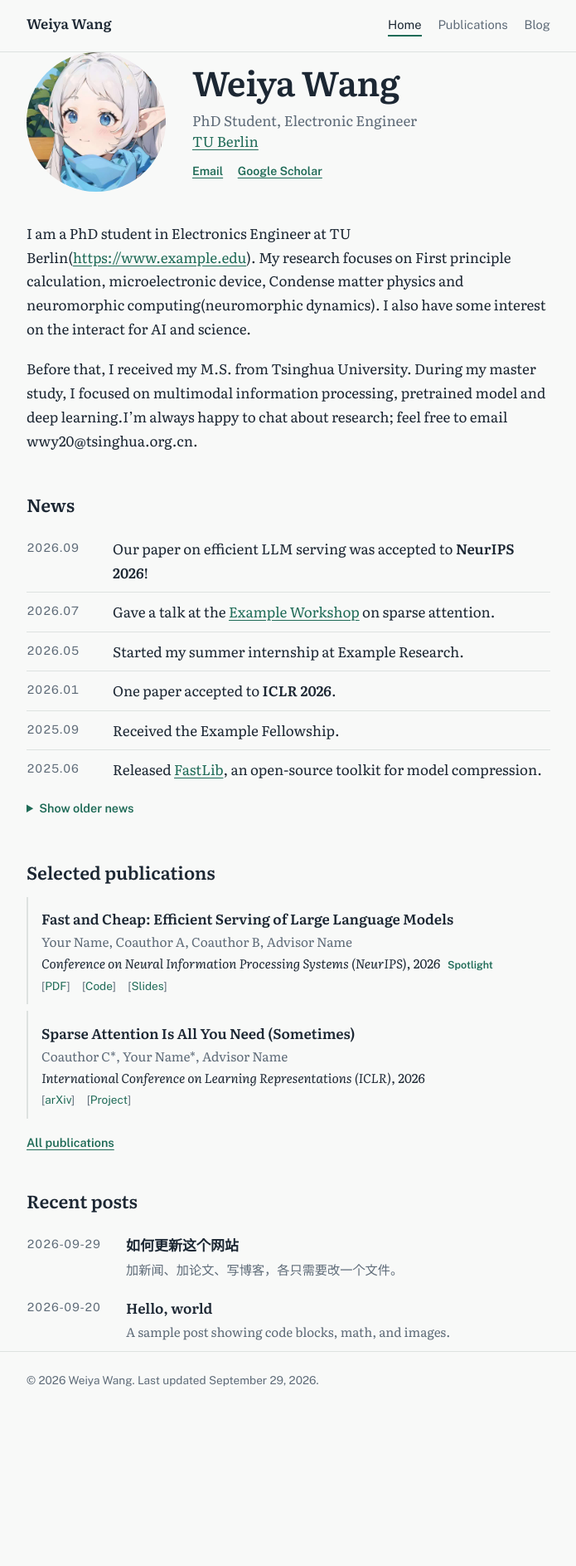
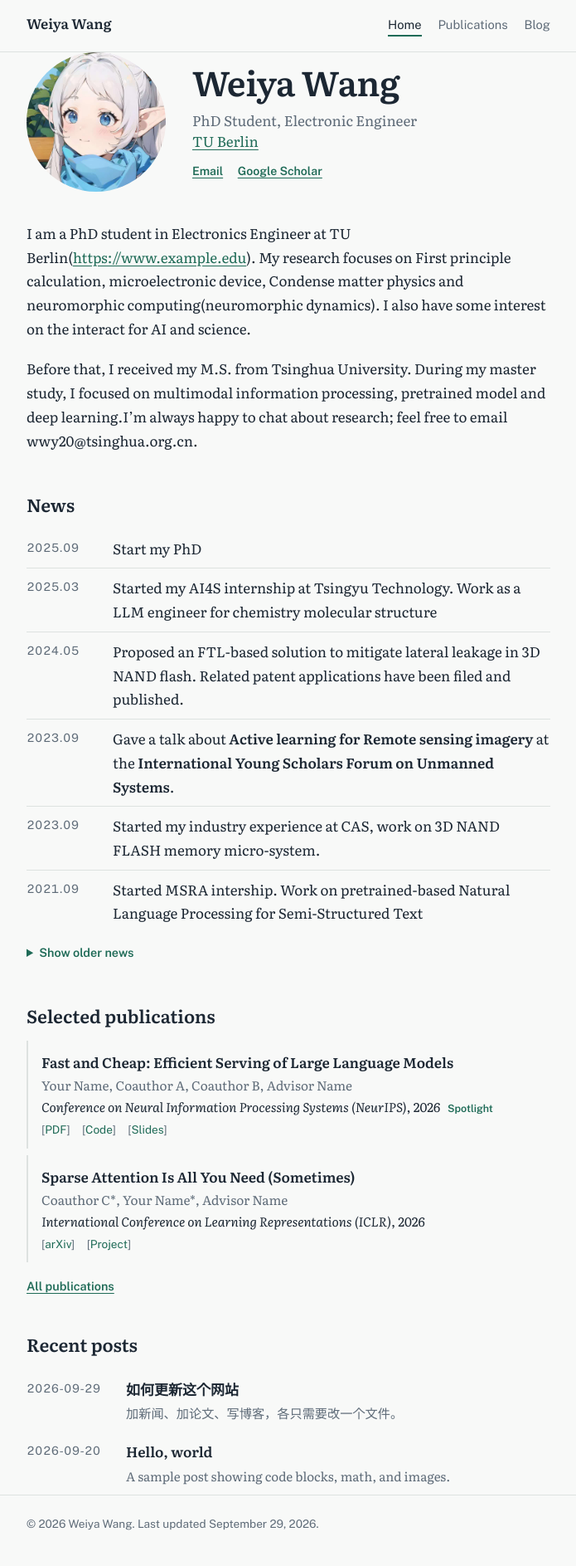
Before and after one commit to wwy2020211/wwy2020211.github.io, a Jekyll site: the page built from index.md, in a window 1280 px wide. Shown: the whole page at 83% size, without its empty margins (292-987 px from the left). Built offline with Jekyll 4.4.1, drawn with Linux system fonts in a browser that asks for light colours; before the commit the page ends 1713 px from its top, so only the background shows below that.

Commit message:
Update news.yml

```diff
--- a/_data/news.yml
+++ b/_data/news.yml
@@ -1,15 +1,15 @@
 # 新闻：最新的写在最上面。text 里可以用 Markdown（链接、加粗）
-- date: "2026.09"
-  text: Our paper on efficient LLM serving was accepted to **NeurIPS 2026**!
-- date: "2026.07"
-  text: Gave a talk at the [Example Workshop](https://example.com) on sparse attention.
-- date: "2026.05"
-  text: Started my summer internship at Example Research.
-- date: "2026.01"
-  text: One paper accepted to **ICLR 2026**.
 - date: "2025.09"
-  text: Received the Example Fellowship.
-- date: "2025.06"
-  text: Released [FastLib](https://github.com/yourname/fastlib), an open-source toolkit for model compression.
-- date: "2024.09"
-  text: Started my PhD at Your University.
+  text: Start my PhD
+- date: "2025.03"
+  text: Started my AI4S internship at Tsingyu Technology. Work as a LLM engineer for chemistry molecular structure
+- date: "2024.05"
+  text: Proposed an FTL-based solution to mitigate lateral leakage in 3D NAND flash. Related patent applications have been filed and published.
+- date: "2023.09"
+  text: Gave a talk about **Active learning for Remote sensing imagery** at the **International Young Scholars Forum on Unmanned Systems**.
+- date: "2023.09"
+  text: Started my industry experience at CAS, work on 3D NAND FLASH memory micro-system.
+- date: "2021.09"
+  text: Started MSRA intership. Work on pretrained-based Natural Language Processing for Semi-Structured Text
+- date: "2020.09"
+  text: Started my Master at Tsinghua University.
```
